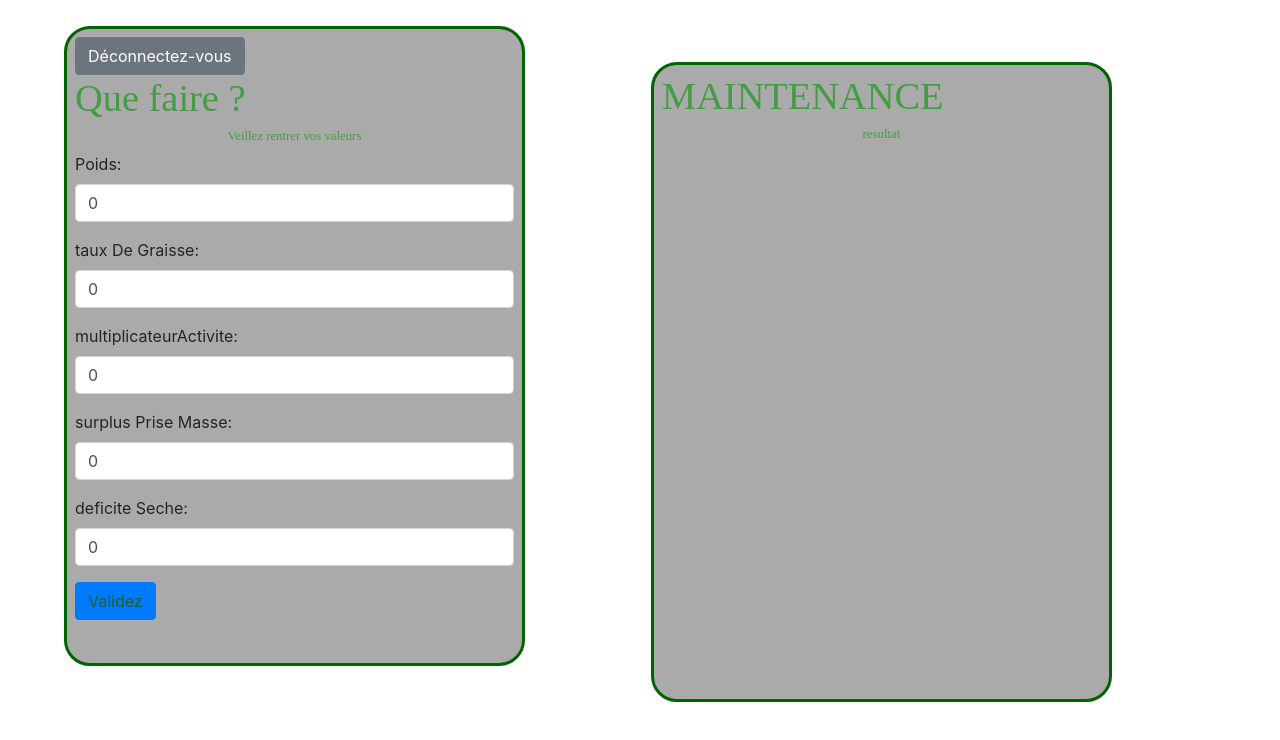
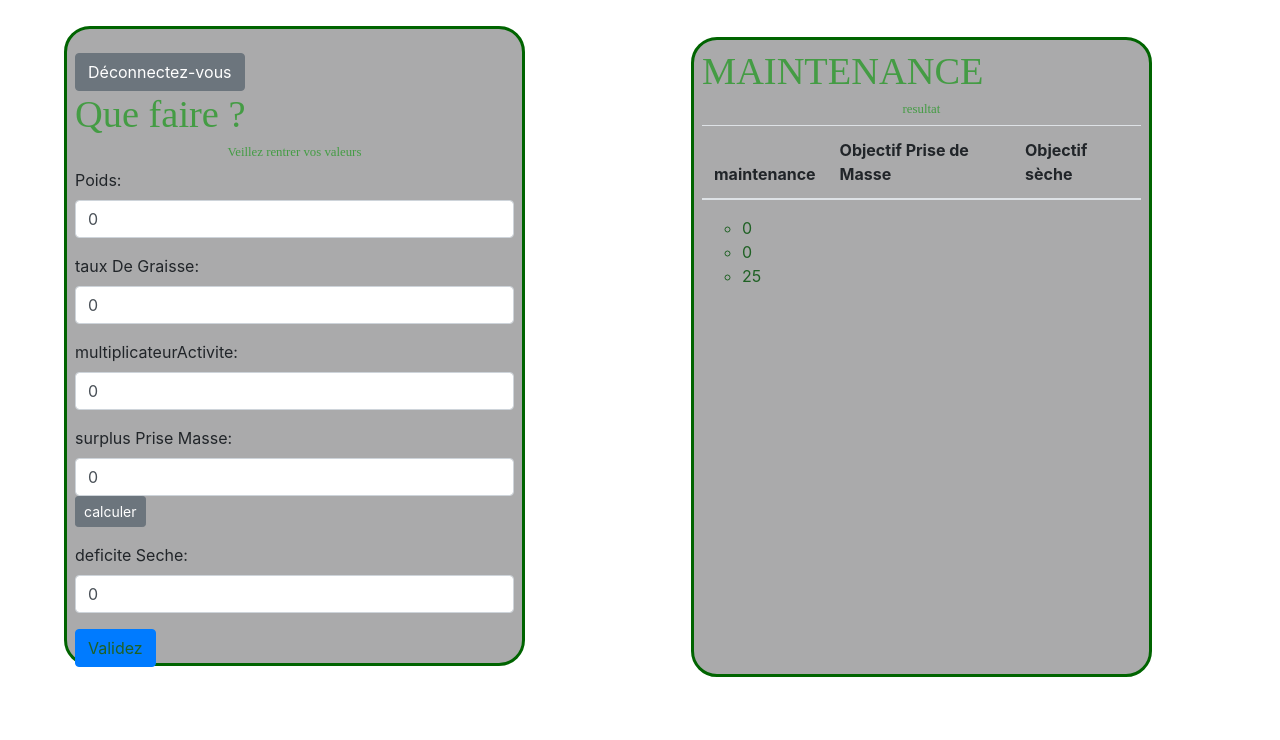
Before and after one commit to Gfrezer/mon-coach-minceur, a Vue app in the folder client/: page /utilisateurPagePerso in a window 1280 px wide. Shown: the top 740 px of the page. Built offline with nearby package versions, Linux system fonts and the light colour scheme; sample sign-in values are in the browser's storage.

Commit message:
proprieté computed dans le tableau calculateur

```diff
--- a/client/src/components/utilisateur/resultatMaintenance.vue
+++ b/client/src/components/utilisateur/resultatMaintenance.vue
@@ -2,11 +2,52 @@
   <div class="resultat">
     <h4>MAINTENANCE</h4>
     <h6>resultat</h6>
+    <template>
+      <b-table :fields="fields"></b-table>
+      <ul id="example-1">
+        <li>{{calculateur.poids}}</li>
+        <li>{{calculateur.tauxDeGraisse}}</li>
+        <li>{{maintenanceCalc}}</li>
+      </ul>
+    </template>
   </div>
 </template>
 
 <script>
-export default {};
+export default {
+  props: ["calculateur", "maintenance", "objectifPriseMasse", "ObjectifSeche"],
+
+  data: function() {
+    return {
+      fields: [
+        { key: "maintenance", label: "maintenance" },
+        { key: "objectifPriseMasse", label: "Objectif Prise de Masse" },
+        { key: "ObjectifSèche", label: "Objectif sèche" }
+      ]
+    };
+  },
+  computed: {
+    // un accesseur (getter) calculé
+    maintenanceCalc: function() {
+      // `this` pointe sur l'instance vm
+      return this.calculateur.poids + 25;
+    }
+  },
+  methods: {
+    calculer() {
+      let poids, txGraisse, multiAcvtivite, maintenance, objectifPriseMasse;
+      poids = this.calculateur.poids;
+      txGraisse = this.calculateur.tauxDeGraisse;
+      multiAcvtivite = this.calculateur.multiplicateurActivite;
+      //calcule maintenance
+      maintenance = (370 + 21, 6 * (1 - txGraisse) * poids) * multiAcvtivite;
+      this.maintenance = maintenance;
+      //calcule objectif prise de masse
+      objectifPriseMasse = (1 + multiAcvtivite) * poids;
+      this.objectifPriseMasse = objectifPriseMasse;
+    }
+  }
+};
 </script>
 
 
--- a/client/src/components/utilisateur/utilisateurPagePerso.vue
+++ b/client/src/components/utilisateur/utilisateurPagePerso.vue
@@ -1,7 +1,13 @@
 <template>
   <div class="formulairePerso">
     <!--router view faire apparaitre lorsque resultat fait-->
-    <router-view></router-view>
+    <ul id="example-1">
+      <resultatMaintenance
+        :calculateur="calculateur"
+        :maintenance="maintenance"
+        :objectifPriseMasse="objectifPriseMasse"
+      />
+    </ul>
     <b-button v-if="connecter()" @click="logout">Déconnectez-vous</b-button>
     <b-form @submit="onSubmit">
       <h4>Que faire ?</h4>
@@ -9,7 +15,7 @@
 
       <b-form-group id="input-group-1" label="Poids:" label-for="poids">
         <b-form-input
-          id="input-1"
+          id="poids"
           type="number"
           v-model="calculateur.poids"
           required
@@ -19,7 +25,7 @@
 
       <b-form-group id="input-group-1" label="taux De Graisse:" label-for="tauxDeGraisse">
         <b-form-input
-          id="input-1"
+          id="txGraisse"
           type="number"
           v-model="calculateur.tauxDeGraisse"
           required
@@ -33,7 +39,7 @@
         label-for="multiplicateurActivite"
       >
         <b-form-input
-          id="input-3"
+          id="multiAcvtivite"
           type="number"
           v-model="calculateur.multiplicateurActivite"
           required
@@ -49,6 +55,8 @@
           required
           placeholder="surplusPriseMasse"
         ></b-form-input>
+
+        <b-button size="sm" @click="calculer()" class="mr-1">calculer</b-button>
       </b-form-group>
 
       <b-form-group id="input-group-1" label="deficite Seche:" label-for="deficiteSeche">
@@ -66,15 +74,24 @@
   </div>
 </template>
 
+
 <script>
 import newRequest from "src/libs/request";
 import requestCreate from "src/libs/request";
 import fetchRequest from "src/libs/fetch";
 import routes from "src/routes/routes";
+import resultatMaintenance from "./resultatMaintenance";
+
 export default {
   name: "utilisateurPagePerso",
+  components: {
+    resultatMaintenance
+  },
   data: function() {
     return {
+      maintenance: "",
+      objectifPriseMasse: "",
+
       calculateur: {
         poids: 0,
         tauxDeGraisse: 0,
@@ -104,6 +121,10 @@ export default {
       });
     },
 
+    calculer() {
+      this.$emit("appCalculer");
+    },
+
     connecter() {
       return window.localStorage.getItem("user") ? true : false;
     },
--- a/client/src/routes/routes.js
+++ b/client/src/routes/routes.js
@@ -57,7 +57,7 @@ export default new VueRouter({
       },
 
       children: [{
-          path: '',
+          path: '/adminPagePerso',
           name: 'utilisateurTableau',
           component: () => import("../components/administrateur/utilisateurTableau.vue")
         },
@@ -81,7 +81,7 @@ export default new VueRouter({
       },
 
       children: [{
-        path: '',
+        path: '/utilisateurPagePerso',
         name: 'resultatMaintenance',
         component: () => import("../components/utilisateur/resultatMaintenance.vue")
       }],
--- a/client/src/style/utilisateur/resultatMaintenance.css
+++ b/client/src/style/utilisateur/resultatMaintenance.css
@@ -16,7 +16,6 @@
     background-color: rgba(149, 149, 151, 0.8);
     padding: 8px;
     border-radius: 26px;
-    margin-top: 2vw;
     margin-left: 45vw;
 }
 
```
